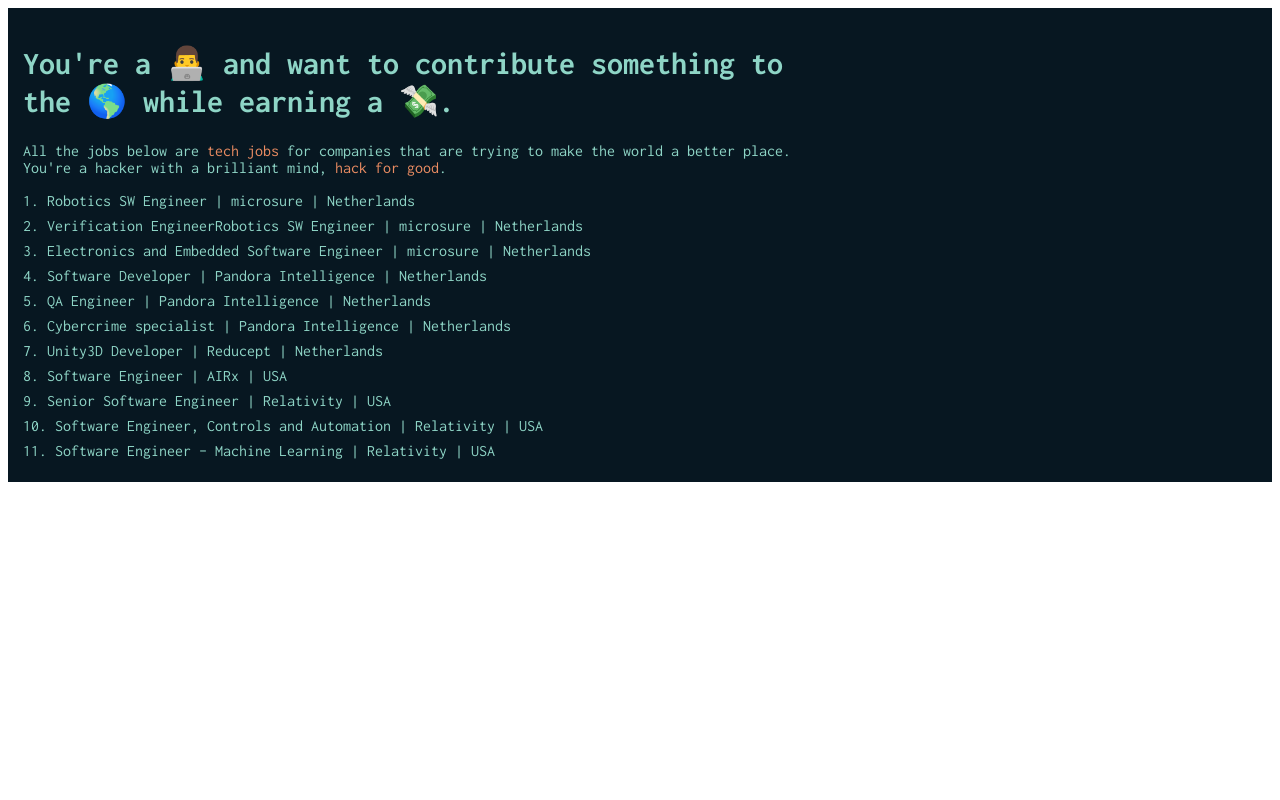
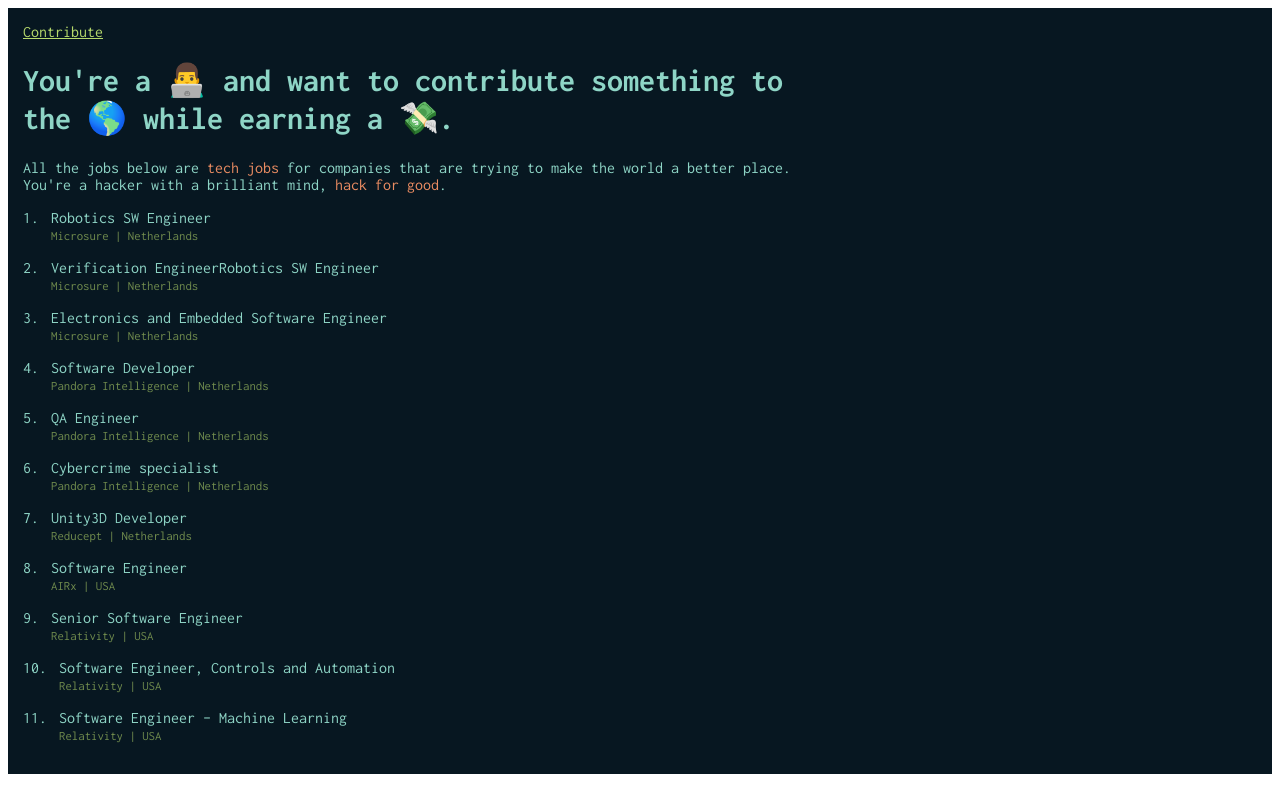
Before and after one commit to Wesselvdp/hackforgood, a Next.js app: page / in a window 1280 px wide. Built offline with nearby package versions, Linux system fonts and the light colour scheme.

Commit message:
some extra styling

```diff
--- a/components/Layout.tsx
+++ b/components/Layout.tsx
@@ -27,7 +27,7 @@
         backgroundColor: "rgb(7,23,33)",
         margin: "0",
         padding: "15px",
-        color: "rgb(142,213, 198)",
+        color: "rgba(142,213, 198, 1)",
         fontFamily: "Inconsolata, monospace",
       }}
     >
--- a/db/db.json
+++ b/db/db.json
@@ -2,7 +2,7 @@
   {
     "open": true,
     "title": "Robotics SW Engineer",
-    "company": "microsure",
+    "company": "Microsure",
     "url": "https://microsure.nl/careers/",
     "country": "Netherlands",
     "tags": []
@@ -10,7 +10,7 @@
   {
     "open": true,
     "title": "Verification EngineerRobotics SW Engineer",
-    "company": "microsure",
+    "company": "Microsure",
     "url": "https://microsure.nl/careers/",
     "country": "Netherlands",
     "tags": []
@@ -18,7 +18,7 @@
   {
     "open": true,
     "title": "Electronics and Embedded Software Engineer",
-    "company": "microsure",
+    "company": "Microsure",
     "url": "https://microsure.nl/careers/",
     "country": "Netherlands",
     "tags": []
--- a/pages/index.tsx
+++ b/pages/index.tsx
@@ -14,20 +14,20 @@
   country: string;
   tags: string[];
 }
-// rgba(225, 192, 132)// yellow
-// rgb(182, 212, 103)// green
 
 const JobListing: FC<TJob> = (props) => {
   const { open, title, company, url, country, tags, index } = props;
   return (
-    <Listing style={{ marginBottom: "0.5em" }}>
-      <Link href={url}>
-        <a target="_blank">
-          {" "}
-          {index}. {title} | {company} | {country}
-        </a>
-      </Link>
-      {/* <span>{tags[0]}</span> */}
+    <Listing>
+      <a href={url} target="_blank">
+        <div className="number">{index}.</div>
+        <div className="info">
+          {title} <br />{" "}
+          <span className="sub">
+            {company} | {country}
+          </span>
+        </div>
+      </a>
     </Listing>
   );
 };
@@ -35,7 +35,15 @@
 const IndexPage = () => {
   const [db] = useState<TJob[]>(dbData);
   return (
-    <Layout title="Home | Next.js + TypeScript Example">
+    <Layout title="Hack For Good">
+      <a
+        style={{ color: "rgb(182, 217, 107)" }}
+        href="https://github.com/Wesselvdp/hackforgood"
+        target="_blank"
+      >
+        Contribute
+      </a>
+
       <Intro>
         <h1>
           You're a 👨‍💻 and want to contribute something to the 🌎 while earning a
@@ -47,17 +55,35 @@
           brilliant mind, <Accent>hack for good</Accent>.
         </p>
       </Intro>
-      {db.map(
-        (job: TJob, i: number) =>
-          job.open && <JobListing {...job} index={i + 1} key={i} />
-      )}
+      <List>
+        {db.map(
+          (job: TJob, i: number) =>
+            job.open && <JobListing {...job} index={i + 1} key={i} />
+        )}
+      </List>
     </Layout>
   );
 };
 
-const Listing = styled.div`
+const Listing = styled.li`
+  list-style: none;
+  margin-bottom: 1em;
+
+  .number {
+    display: inline-block;
+    padding-right: 0.75em;
+  }
+  .info {
+    display: inline-block;
+  }
+  .sub {
+    color: rgb(182, 217, 107);
+    opacity: 0.6;
+    font-size: 0.8em;
+  }
   a {
     color: inherit;
+    display: flex;
     text-decoration: none;
     &:hover {
       color: rgb(234, 140, 98);
@@ -66,6 +92,9 @@
   }
 `;
 
+const List = styled.ul`
+  padding-left: 0;
+`;
 const Intro = styled.div`
   max-width: 800px;
 `;
```
